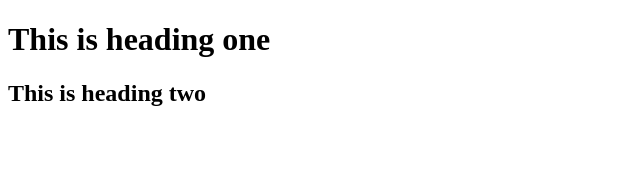
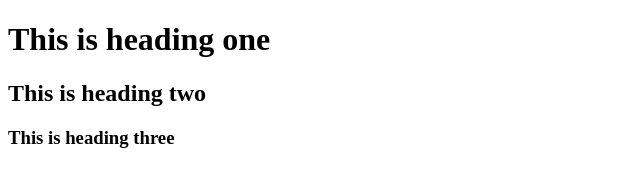
Before and after one commit to rita13thapa/html, a plain HTML site: page index.html in a window 1280 px wide. Shown: the whole page, without its empty margins (0-640 px from the left). Drawn offline with Linux system fonts and the light colour scheme.

Commit message:
added h3

```diff
--- a/index.html
+++ b/index.html
@@ -9,5 +9,6 @@
 <body>
     <h1>This is heading one</h1>
     <h2>This is heading two</h2>
+    <h3>This is heading three</h3>
 </body>
 </html>
```
